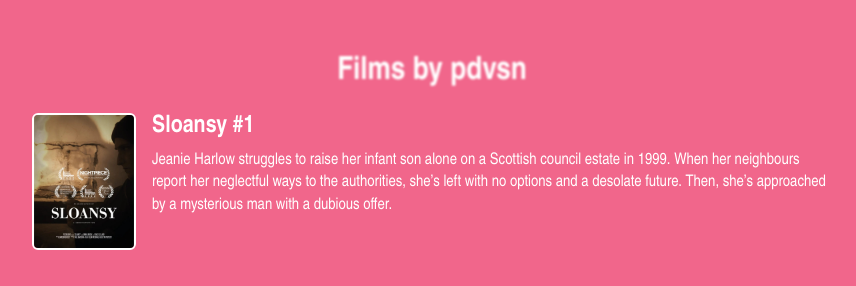
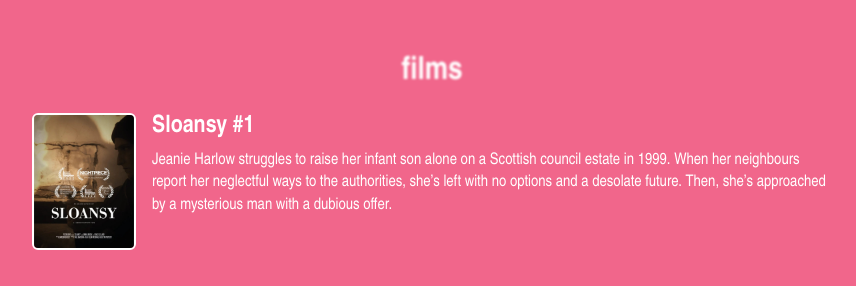
Before and after one commit to pdvsn99/pdvsn99.github.io, a plain HTML site: page films.html in a window 1280 px wide. Shown: the top 286 px of the page, without its empty margins (208-1064 px from the left). Drawn offline with Linux system fonts and the light colour scheme.

Commit message:
Update films.html

```diff
--- a/films.html
+++ b/films.html
@@ -2,7 +2,7 @@
 <html lang="en">
 <head>
   <meta charset="UTF-8">
-  <title>Films by pdvsn</title>
+  <title>films // pdvsn</title>
   <style>
     /* Basic page styling */
     html, body {
@@ -69,7 +69,7 @@
 </head>
 <body>
   <div class="container">
-    <h1>Films by pdvsn</h1>
+    <h1>films</h1>
 
     <!-- Film 1 -->
     <div class="film">
```
